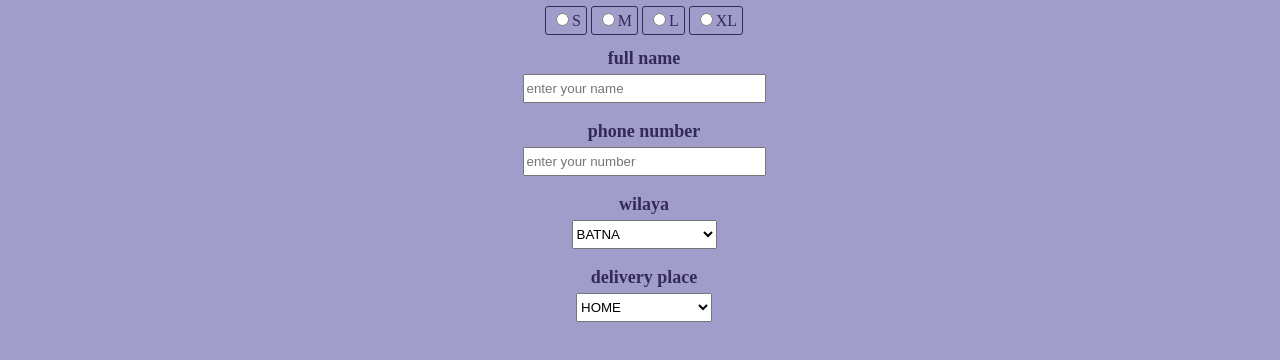
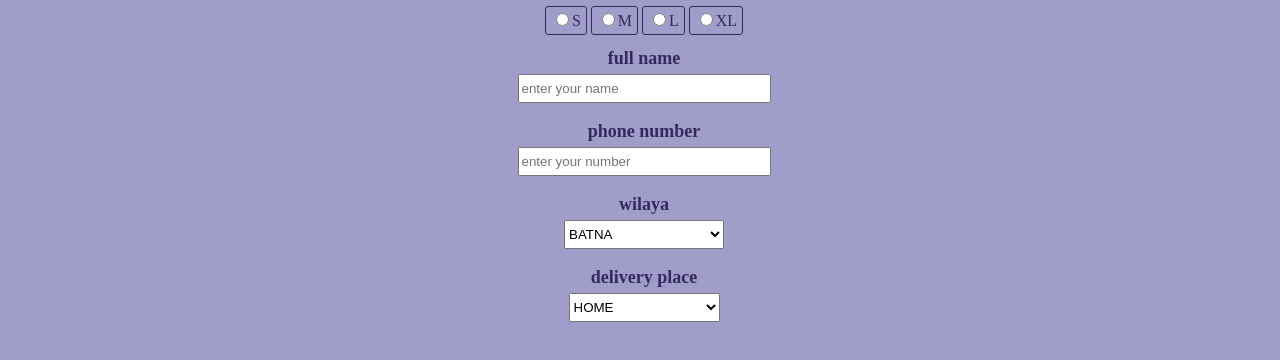
Before and after one commit to salsabileben601-a11y/fashion, a plain HTML site: page order.html in a window 1280 px wide. Shown: the part 134-494 px from the top of the page. Drawn offline with Linux system fonts and the light colour scheme.

Commit message:
Add files via upload

```diff
--- a/style.css
+++ b/style.css
@@ -157,11 +157,11 @@ h3 {
 input {
     padding-bottom: 5px;
     padding-top: 5px;
-    padding-right: 60px;
+    padding-right: 70px;
 }
 
 select {
     padding-bottom: 5px;
     padding-top: 5px;
-    padding-right: 65px;
+    padding-right: 80px;
 }
```
